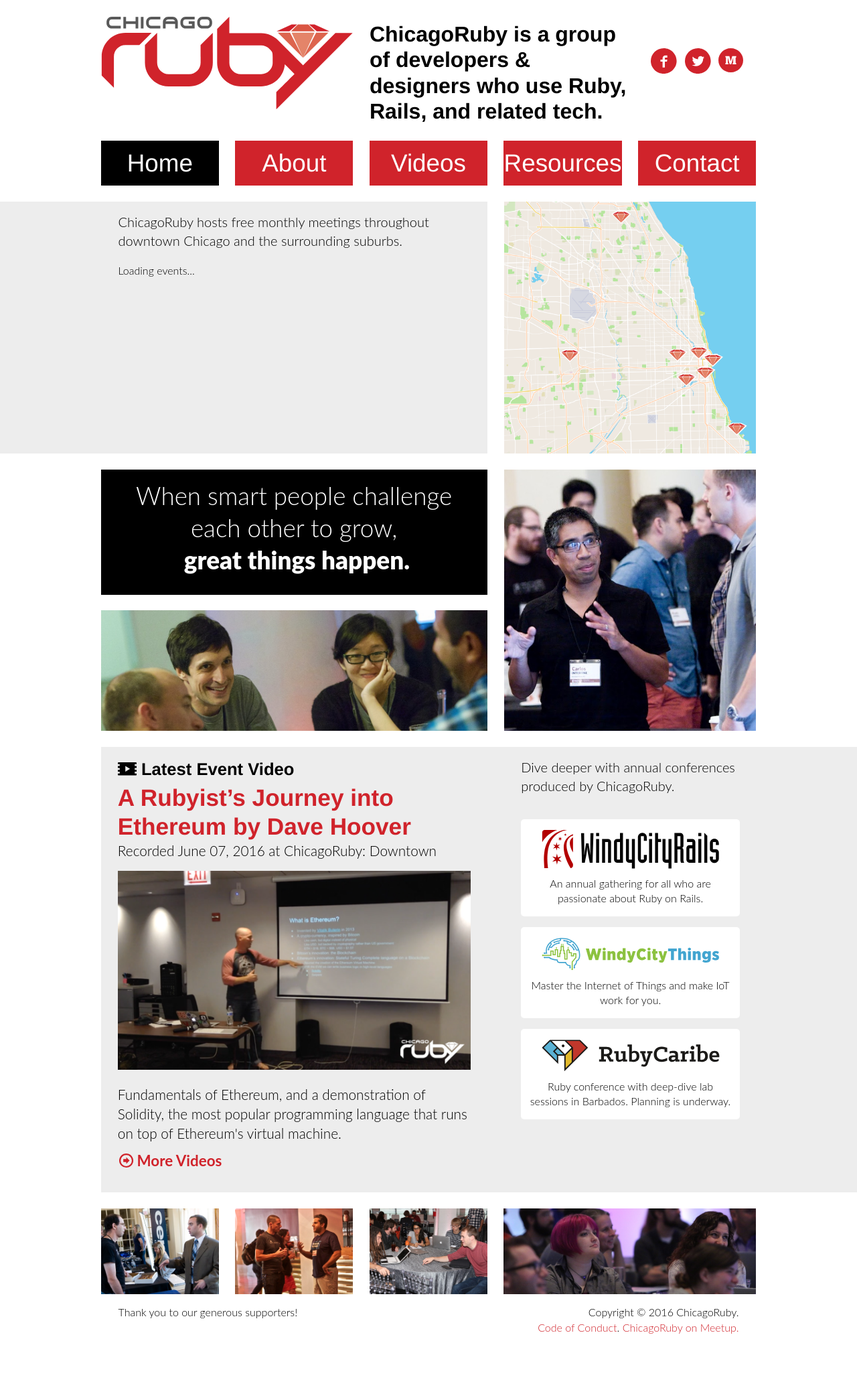
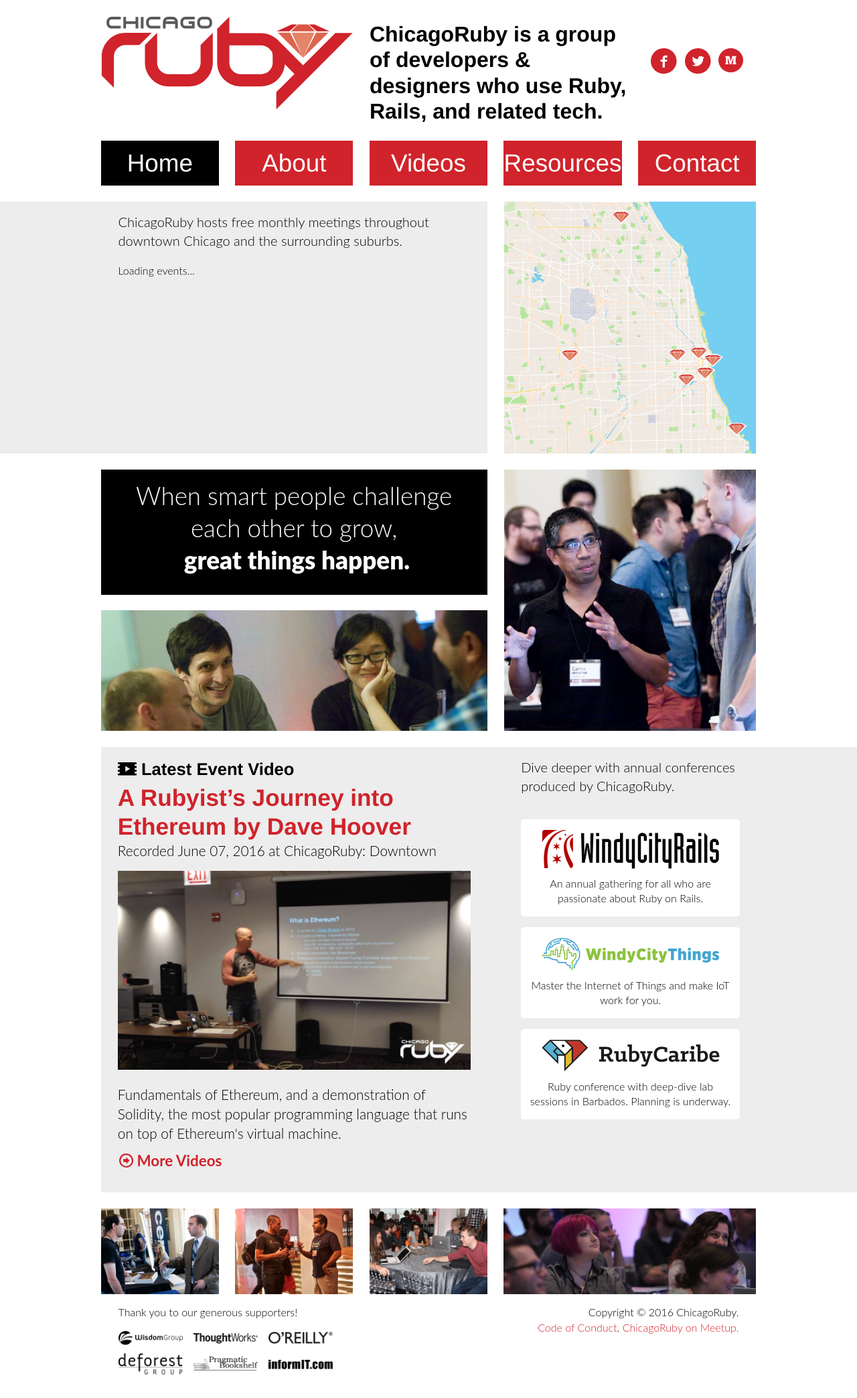
Before and after one commit to chicagoruby/chicagoruby-website, a Jekyll site: the page built from index.html, in a window 1280 px wide. Shown: the whole page at 67% size. Built offline with Jekyll 4.4.1, drawn with Linux system fonts in a browser that asks for light colours; nearby versions of some CDN libraries; before the commit the page ends 2017 px from its top, so only the background shows below that.

Commit message:
Add supporters data and layout

```diff
--- a/_includes/footer.html
+++ b/_includes/footer.html
@@ -1,6 +1,16 @@
 <footer>
   <section class="section-supporters">
     <p>Thank you to our generous supporters!</p>
+
+    <ul>
+      {% for supporter in site.data.supporters %}
+      <li>
+        <a href="{{ supporter.link }}">
+          <img src="/assets/supporters/{{ supporter.logo }}" alt="{{ supporter.name }}">
+        </a>
+      </li>
+      {% endfor %}
+    </ul>
   </section>
 
   <p class="copyright">Copyright © 2016 ChicagoRuby.<br>
--- a/_sass/_layout.scss
+++ b/_sass/_layout.scss
@@ -768,12 +768,33 @@
     p {
       margin-top: 0;
     }
+
+    ul {
+      @include no-bullet;
+      display: flex;
+      flex-direction: row;
+      flex-wrap: wrap;
+      justify-content: flex-start;
+      align-items: center;
+      margin: 0;
+
+      li a {
+        display: block;
+        width: 6rem;
+        margin-right: 1rem;
+        margin-bottom: 0.4rem;
+
+        img {
+          width: 100%;
+        }
+      }
+    }
   }
 
   .copyright {
     @media #{$small-up} {
       margin: 0;
-      width: 45%;
+      width: 50%;
       float: right;
       text-align: right;
     }
```
Also changed, not shown: _data/supporters.yml (added, +18 -0 lines), assets/example-organizer.jpg (deleted), assets/supporters/deforest.png (added), assets/supporters/informit.png (added), assets/supporters/oreilly.png (added), assets/supporters/pragmatic.png (added), assets/supporters/thoughtworks.png (added), assets/supporters/wisdomgroup.png (added).
